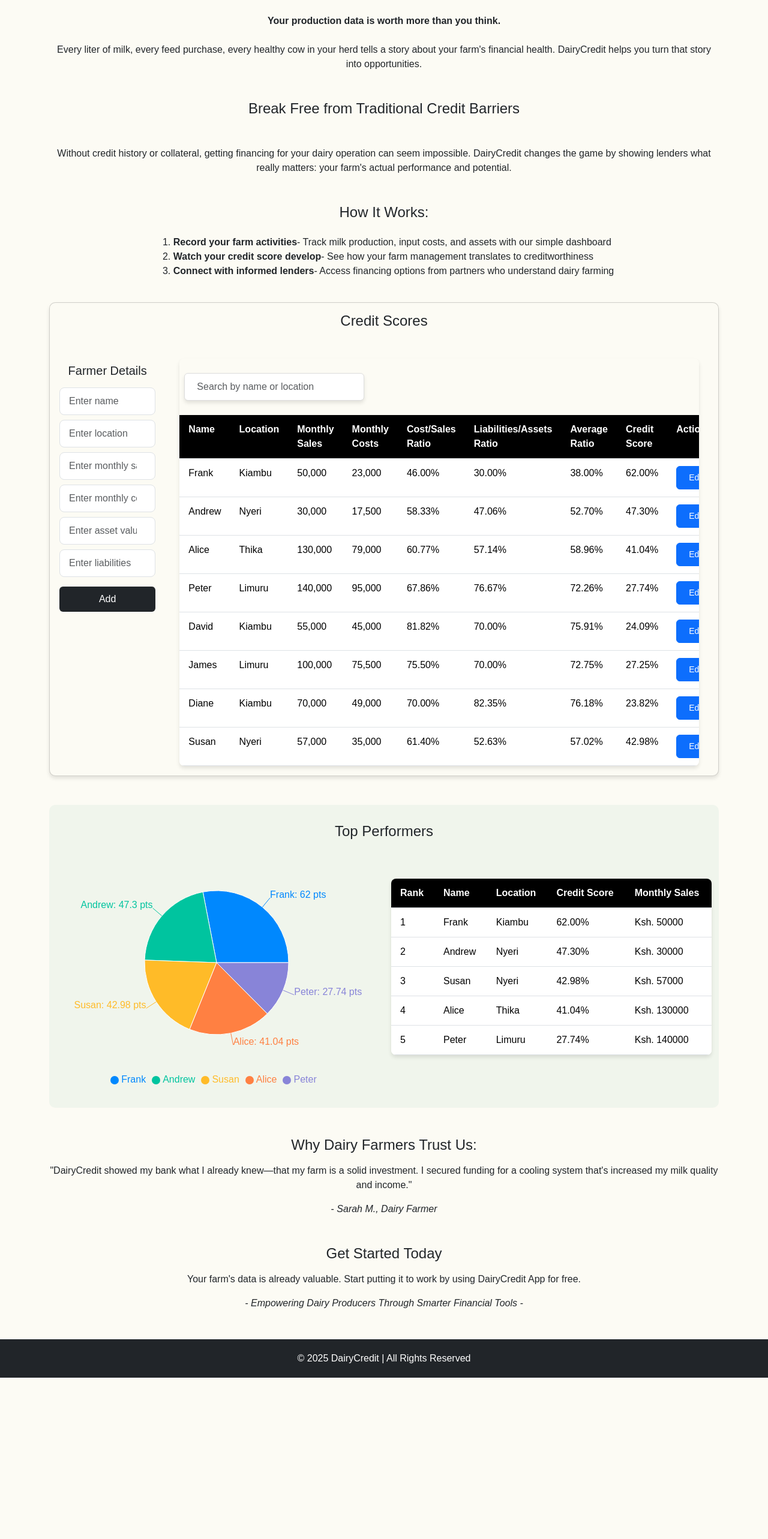
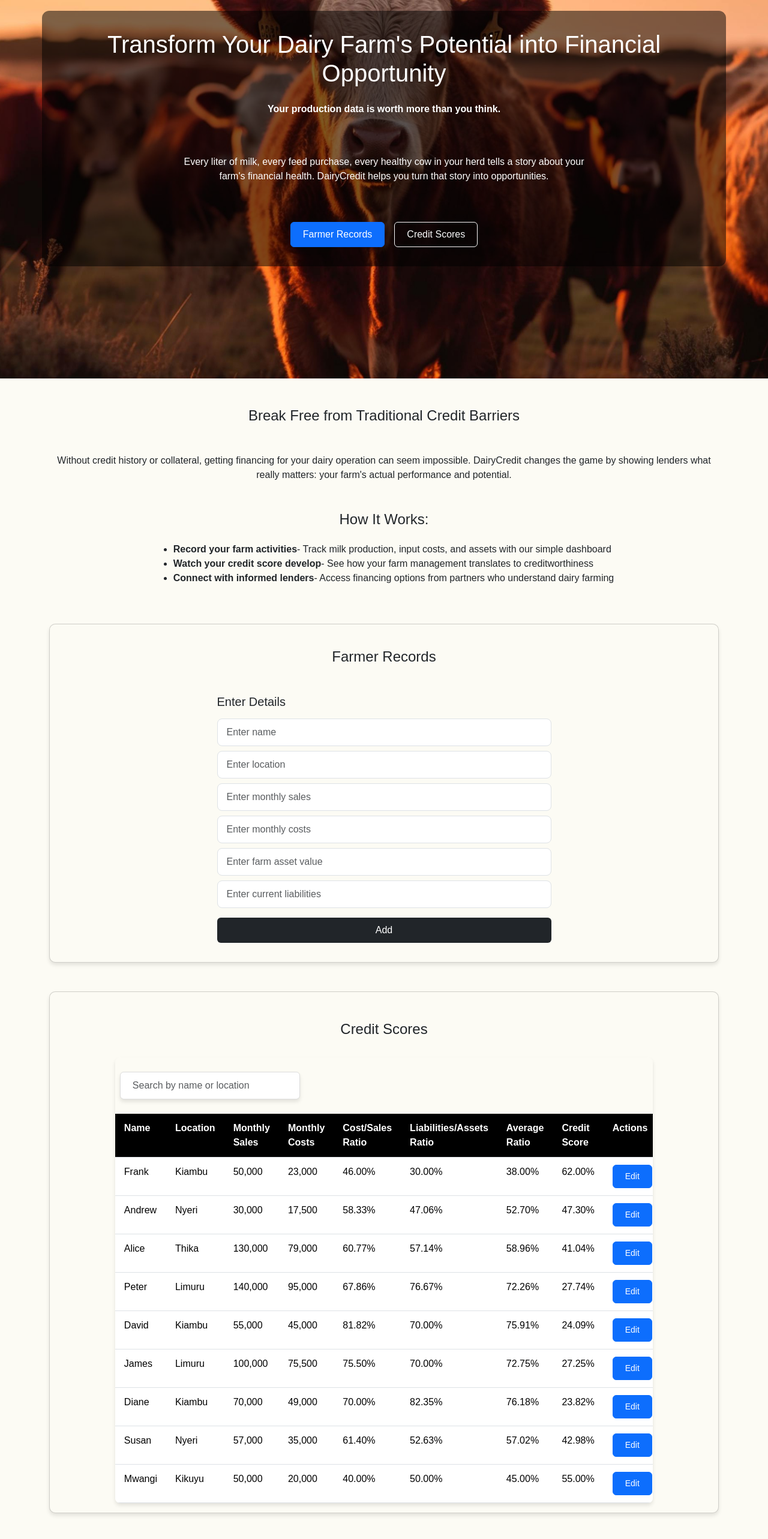
Before and after one commit to Tan-dev202/react-project-dairycredit, a React (Create React App) app: page / in a window 1280 px wide. Shown: the part 228-2794 px from the top of the page at 60% size. Before the commit the page ends 2525 px from the top, so only its background shows below. Built offline with nearby package versions, Linux system fonts and the light colour scheme; data requests are answered from the project's data file; a web font is replaced by a local one.

Commit message:
update hero section & about page

```diff
--- a/db.json
+++ b/db.json
@@ -71,6 +71,15 @@
       "monthlyCosts": 35000,
       "farmAssetValue": 95000,
       "currentLiabilities": 50000
+    },
+    {
+      "id": "7afb",
+      "name": "Mwangi",
+      "location": "Kikuyu",
+      "monthlySales": 50000,
+      "monthlyCosts": 20000,
+      "farmAssetValue": 150000,
+      "currentLiabilities": 75000
     }
   ]
 }
--- a/src/App.css
+++ b/src/App.css
@@ -49,6 +49,27 @@
   height: 32px;
   width: 32px;
   margin-right: 8px;
+}
+
+/* Hero */
+.hero-section {
+  position: relative;
+  background-image: url("./assets/hero-image.jpg");
+  background-size: cover;
+  background-position: center;
+  background-repeat: no-repeat;
+  height: 100vh;
+  color: white;
+  display: flex;
+  align-items: center;
+  justify-content: center;
+  text-align: center;
+}
+
+.hero-overlay {
+  background-color: rgba(0, 0, 0, 0.5);
+  padding: 2rem;
+  border-radius: 12px;
 }
 
 /* Table */
@@ -149,7 +170,8 @@
 
 /* About */
 .about {
-  min-height: calc(100vh - 55px);
+  min-height: 100vh;
+  font-size: larger;
 }
 
 /* FAQs */
@@ -157,6 +179,7 @@
   margin-bottom: 12px;
   border-radius: 8px;
   overflow: hidden;
+  font-size: large;
 }
 
 .accordion-button:not(.collapsed) {
@@ -169,12 +192,12 @@
 }
 
 .faqs {
-  min-height: calc(100vh - 55px);
+  min-height: 100vh;
 }
 
 /* Contact */
 .contact {
-  min-height: calc(100vh - 55px);
+  min-height: 100vh;
 }
 
 .contact-info i {
--- a/src/App.js
+++ b/src/App.js
@@ -1,6 +1,6 @@
 import "./App.css";
 import "bootstrap/dist/js/bootstrap.bundle.min.js";
-import { useState, useEffect } from "react";
+import { useState, useEffect, useRef } from "react";
 import FarmerForm from "./components/FarmerForm";
 import FarmersTable from "./components/FarmersTable";
 import TopPerformers from "./components/TopPerformers";
@@ -50,10 +50,12 @@
     } catch (error) {
       console.error("Error adding/updating farmer:", error);
     }
+    scrollToTable();
   };
 
   const handleEditFarmer = (farmer) => {
     setFarmerToEdit(farmer);
+    scrollToForm();
   };
 
   const deleteFarmer = async (farmerId) => {
@@ -67,10 +69,6 @@
     }
   };
 
-  // const toggleDarkMode = () => {
-  //   setDarkMode(!darkMode);
-  // };
-
   const handleSearch = (term) => {
     setSearchTerm(term);
   };
@@ -81,20 +79,45 @@
       farmer.location.toLowerCase().includes(searchTerm.toLowerCase())
   );
 
+  const formRef = useRef(null);
+  const tableRef = useRef(null);
+
+  const scrollToForm = () => {
+    formRef.current?.scrollIntoView({ behavior: "smooth" });
+  };
+
+  const scrollToTable = () => {
+    tableRef.current?.scrollIntoView({ behavior: "smooth" });
+  };
+
   return (
     <div>
-      <div className="container my-5">
-        <h1 className="text-center my-5">
+      <div className="hero-section mb-5">
+        <div className="hero-overlay container">
+          <h1 className="mb-4">
             Transform Your Dairy Farm's Potential into Financial Opportunity
           </h1>
-        <p className="text-center my-4">
+          <p className="mb-3">
             <strong>Your production data is worth more than you think.</strong>
           </p>
-        <p className="text-center my-4">
-          Every liter of milk, every feed purchase, every healthy cow in your
-          herd tells a story about your farm's financial health. DairyCredit
-          helps you turn that story into opportunities.
+          <div className="row justify-content-center">
+            <p className="col-md-8 m-5 text-center">
+              Every liter of milk, every feed purchase, every healthy cow in
+              your herd tells a story about your farm's financial health.
+              DairyCredit helps you turn that story into opportunities.
             </p>
+          </div>
+          <div className="d-flex justify-content-center gap-3 mt-3">
+            <button className="btn btn-primary" onClick={scrollToForm}>
+              Farmer Records
+            </button>
+            <button className="btn btn-outline-light" onClick={scrollToTable}>
+              Credit Scores
+            </button>
+          </div>
+        </div>
+      </div>
+      <div className="container my-5">
         <h4 className="text-center my-5">
           Break Free from Traditional Credit Barriers
         </h4>
@@ -106,7 +129,7 @@
         </p>
         <div className="d-grid justify-content-center my-4">
           <h4 className="text-center my-4">How It Works:</h4>
-          <ol className="my-8">
+          <ul className="my-8">
             <li>
               <strong>Record your farm activities</strong>- Track milk
               production, input costs, and assets with our simple dashboard
@@ -119,19 +142,29 @@
               <strong>Connect with informed lenders</strong>- Access financing
               options from partners who understand dairy farming
             </li>
-          </ol>
+          </ul>
         </div>
-        <div className="card">
-          <h4 className="text-center mt-3">Credit Scores</h4>
-          <div className="row mx-1 my-0">
-            <div id="farmer-details-form" className="col-md-2 mb-4">
+        <div
+          id="farmer-details-form"
+          className="card mt-5 d-flex justify-content-center align-items-center"
+          ref={formRef}
+        >
+          <div className="col-md-6 my-4">
+            <h4 className="text-center mt-3">Farmer Records</h4>
             <FarmerForm
               addOrUpdateFarmer={addOrUpdateFarmer}
               farmerToEdit={farmerToEdit}
               setFarmerToEdit={setFarmerToEdit}
             />
           </div>
-            <div id="credit-scores-table" className="col-md-10 mt-4">
+        </div>
+        <div
+          id="credit-scores-table"
+          className="card mt-5 d-flex justify-content-center align-items-center"
+          ref={tableRef}
+        >
+          <h4 className="text-center mt-5">Credit Scores</h4>
+          <div className="col-md-10 mt-2">
             <div className="card-body">
               <FarmersTable
                 farmers={filteredFarmers}
@@ -141,7 +174,6 @@
                 searchTerm={searchTerm}
                 handleSearch={handleSearch}
               />
-              </div>
             </div>
           </div>
         </div>
--- a/src/components/About.jsx
+++ b/src/components/About.jsx
@@ -1,24 +1,26 @@
+import aboutImg from "../assets/about-image.png";
 export default function About() {
   return (
     <section className="about container my-5">
       <div>
         <h4 className="mb-3 text-center">About DairyCredit</h4>
       </div>
-      <div>
+      <div className="row justify-content-center">
+        <div className="col-md-10 m-4">
           <p>
-          <strong>DairyCredit</strong> revolutionizes financial access for dairy
-          farmers through data-driven credit assessment. We understand that
-          traditional credit scoring often fails to recognize the true financial
-          potential of dairy operations, especially for small-scale farmers
-          without extensive credit histories or collateral.
+            <strong>DairyCredit</strong> revolutionizes financial access for
+            dairy farmers through data-driven credit assessment. We understand
+            that traditional credit scoring often fails to recognize the true
+            financial potential of dairy operations, especially for small-scale
+            farmers without extensive credit histories or collateral.
           </p>
           <p>
             Our platform bridges this gap by collecting and analyzing relevant
             farm data—from milk production metrics to input purchases and asset
             values—creating a comprehensive financial profile that accurately
-          reflects a farmer's creditworthiness. This alternative approach opens
-          doors to financing that might otherwise remain closed, empowering
-          farmers to grow their operations sustainably.
+            reflects a farmer's creditworthiness. This alternative approach
+            opens doors to financing that might otherwise remain closed,
+            empowering farmers to grow their operations sustainably.
           </p>
           <p>
             Founded by agricultural finance experts and technology innovators,{" "}
@@ -30,11 +32,15 @@
           </p>
           <p>
             By partnering with financial institutions and agricultural
-          stakeholders, we're creating an ecosystem where data-informed lending
-          decisions benefit everyone: farmers gain access to appropriately
-          structured credit, lenders reduce risk, and the dairy sector thrives
-          through increased investment and growth.
+            stakeholders, we're creating an ecosystem where data-informed
+            lending decisions benefit everyone: farmers gain access to
+            appropriately structured credit, lenders reduce risk, and the dairy
+            sector thrives through increased investment and growth.
           </p>
+        </div>
+      </div>
+      <div className="d-flex justify-content-center my-5">
+        <img src={aboutImg} alt="about-us" className="img-fluid"></img>
       </div>
     </section>
   );
--- a/src/components/Contact.jsx
+++ b/src/components/Contact.jsx
@@ -33,7 +33,7 @@
   };
 
   return (
-    <section className="contact container my-5">
+    <section className="contact container mt-5">
       <div className="row">
         <div className="col-lg-8 mx-auto">
           <h4 className="text-center mb-4">Contact Us</h4>
--- a/src/components/Faqs.jsx
+++ b/src/components/Faqs.jsx
@@ -8,7 +8,7 @@
         <div class="accordion-item">
           <h6 class="accordion-header" id="panelsStayOpen-headingOne">
             <button
-              class="accordion-button collapsed"
+              class="accordion-button"
               type="button"
               data-bs-toggle="collapse"
               data-bs-target="#panelsStayOpen-collapseOne"
@@ -20,7 +20,7 @@
           </h6>
           <div
             id="panelsStayOpen-collapseOne"
-            class="accordion-collapse collapse"
+            class="accordion-collapse collapse show"
             aria-labelledby="panelsStayOpen-headingOne"
           >
             <div class="accordion-body">
@@ -36,7 +36,7 @@
         <div class="accordion-item">
           <h6 class="accordion-header" id="panelsStayOpen-headingTwo">
             <button
-              class="accordion-button collapsed"
+              class="accordion-button"
               type="button"
               data-bs-toggle="collapse"
               data-bs-target="#panelsStayOpen-collapseTwo"
@@ -48,7 +48,7 @@
           </h6>
           <div
             id="panelsStayOpen-collapseTwo"
-            class="accordion-collapse collapse"
+            class="accordion-collapse collapse show"
             aria-labelledby="panelsStayOpen-headingTwo"
           >
             <div class="accordion-body">
@@ -60,7 +60,7 @@
         <div class="accordion-item">
           <h6 class="accordion-header" id="panelsStayOpen-headingThree">
             <button
-              class="accordion-button collapsed"
+              class="accordion-button"
               type="button"
               data-bs-toggle="collapse"
               data-bs-target="#panelsStayOpen-collapseThree"
@@ -72,7 +72,7 @@
           </h6>
           <div
             id="panelsStayOpen-collapseThree"
-            class="accordion-collapse collapse"
+            class="accordion-collapse collapse show"
             aria-labelledby="panelsStayOpen-headingThree"
           >
             <div class="accordion-body">
@@ -86,7 +86,7 @@
         <div class="accordion-item">
           <h6 class="accordion-header" id="panelsStayOpen-headingFour">
             <button
-              class="accordion-button collapsed"
+              class="accordion-button"
               type="button"
               data-bs-toggle="collapse"
               data-bs-target="#panelsStayOpen-collapseFour"
@@ -98,7 +98,7 @@
           </h6>
           <div
             id="panelsStayOpen-collapseFour"
-            class="accordion-collapse collapse"
+            class="accordion-collapse collapse show"
             aria-labelledby="panelsStayOpen-headingFour"
           >
             <div class="accordion-body">
--- a/src/components/FarmerForm.jsx
+++ b/src/components/FarmerForm.jsx
@@ -67,8 +67,8 @@
 
   return (
     <div className="details form-group mt-5 justify-content-center">
-      <h5 id="Farmers Data" className="text-center mb-3">
-        Farmer Details
+      <h5 id="Farmers Data" className="text-left mb-3">
+        Enter Details
       </h5>
       <form id="farmer-form" onSubmit={handleSubmit}>
         <input
@@ -111,7 +111,7 @@
           type="number"
           id="farmAssetValue"
           className="form-control my2"
-          placeholder="Enter asset value"
+          placeholder="Enter farm asset value"
           value={formData.farmAssetValue}
           onChange={handleChange}
           required
@@ -120,7 +120,7 @@
           type="number"
           id="currentLiabilities"
           className="form-control my-2"
-          placeholder="Enter liabilities"
+          placeholder="Enter current liabilities"
           value={formData.currentLiabilities}
           onChange={handleChange}
           required
--- a/src/components/TopPerformers.jsx
+++ b/src/components/TopPerformers.jsx
@@ -57,7 +57,7 @@
                     fill="#8884d8"
                     dataKey="value"
                     nameKey="name"
-                    label={({ name, value }) => `${name}: ${value} pts`}
+                    label={({ name, value }) => `${name}: ${value} %`}
                   >
                     {pieData.map((entry, index) => (
                       <Cell
@@ -68,7 +68,7 @@
                   </Pie>
                   <Tooltip
                     formatter={(value, name, props) => [
-                      `${value} points`,
+                      `${value} percent`,
                       props.payload.name,
                     ]}
                     labelFormatter={() => "Credit Score"}
```
Also changed, not shown: src/assets/about-image.png (added), src/assets/hero-image.jpg (added). Lines whose indentation alone changed are shown as unchanged.
